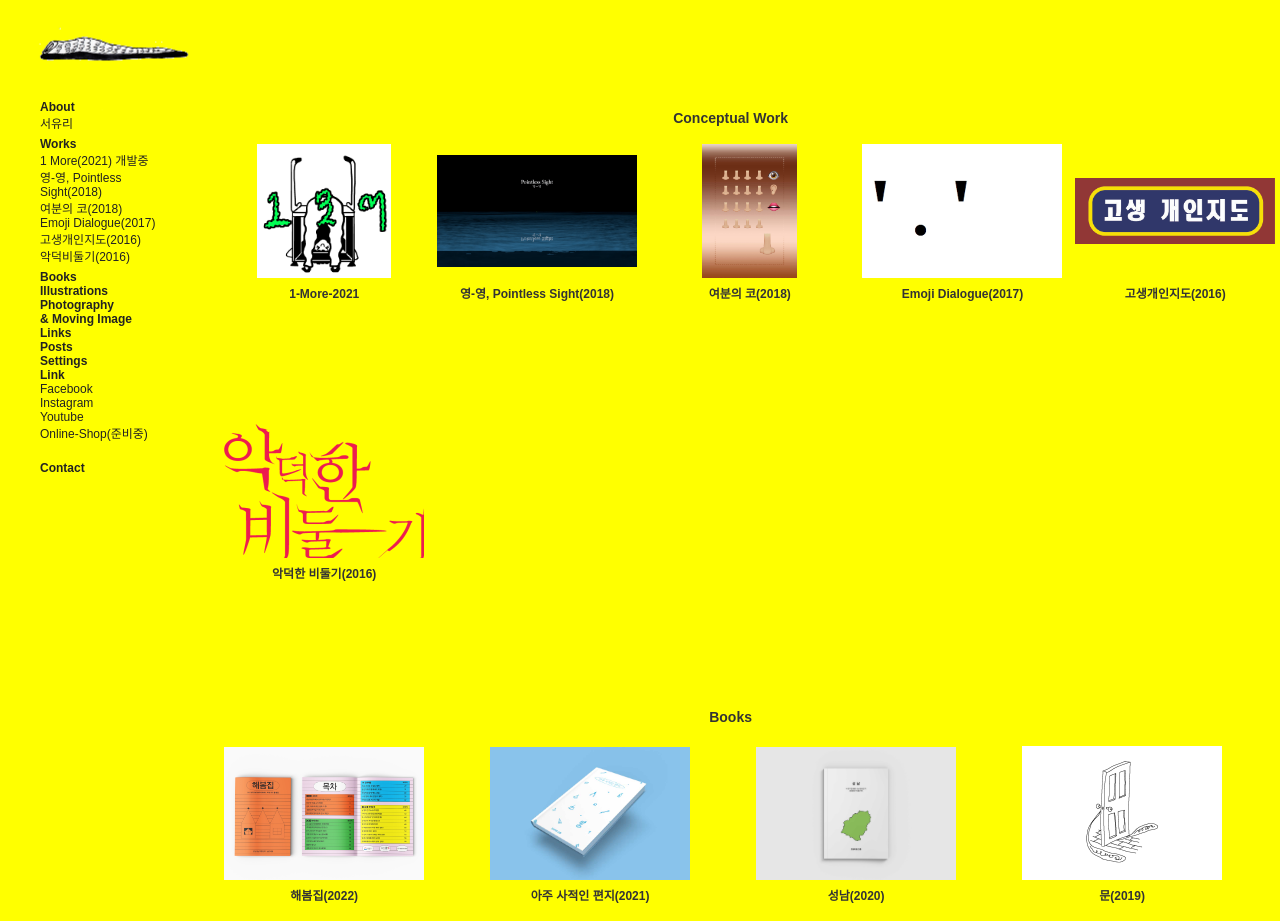
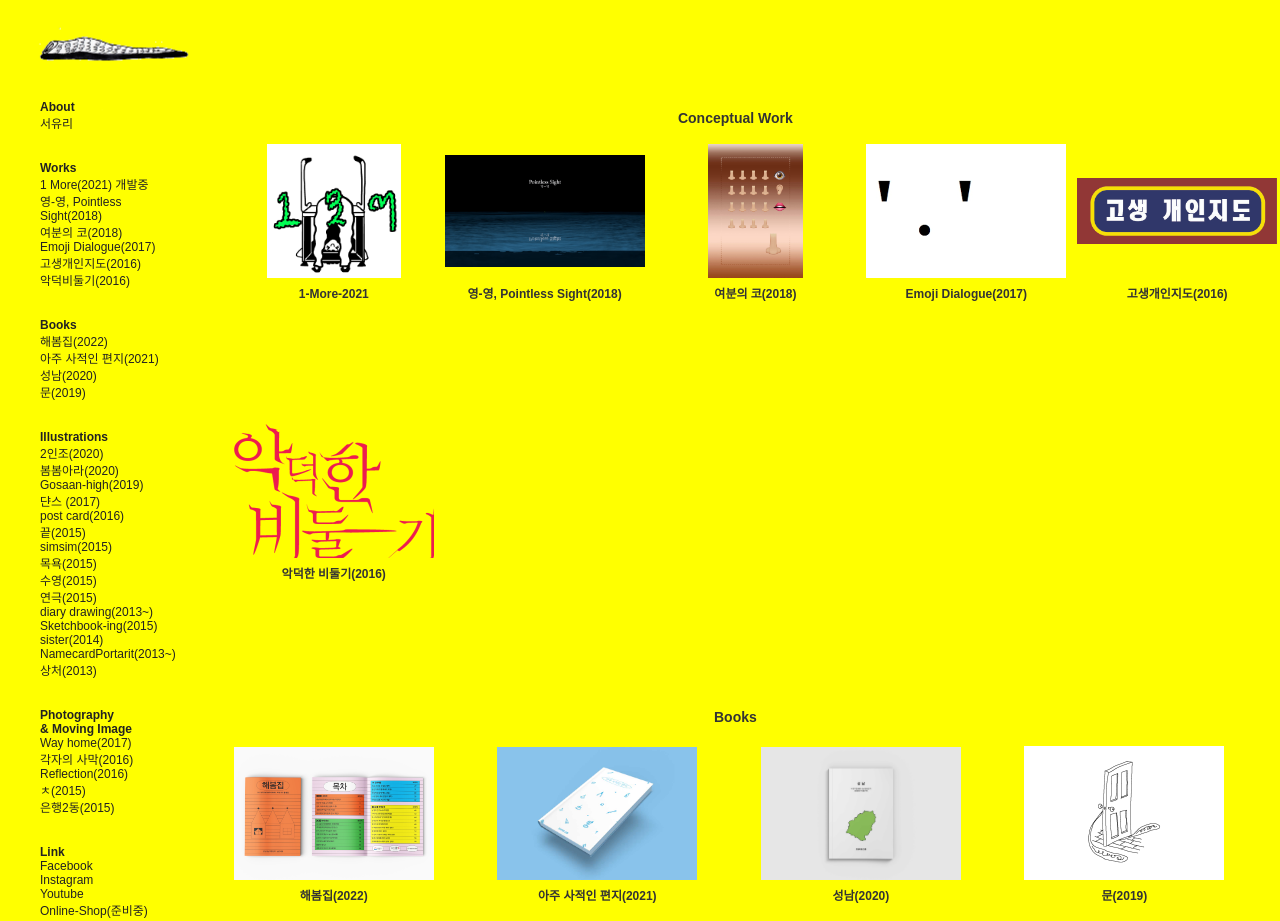
Before and after one commit to suhyouri/portfolio, a website with bundled scripts: page frontend/index.html in a window 1280 px wide. Shown: the top 921 px of the page. Built offline with nearby package versions, Linux system fonts and the light colour scheme.

Commit message:
add contents on route

```diff
--- a/frontend/index.html
+++ b/frontend/index.html
@@ -27,10 +27,13 @@
                     <ul class="set_wrapper" id="page_link">
                         <li>
                             <a href="/about" class="nav__link" data-link>서유리</a>
+
                         </li>
                     </ul>
                 </li>
             </ul>
+
+
             <!-- #2. Works -->
             <ul class="list">
                 <li class="set_link">
@@ -47,17 +50,61 @@
                     </ul>
                 </li>
             </ul>
-            <!-- <a href="/" class="nav__link set_name" data-link>Dashboard</a> -->
-
-            <a href="/books" class="nav__link set_name" data-link>Books</a>
-            <a href="/illustrations" class="nav__link set_name" data-link>Illustrations</a>
-            <a href="/photonvideo" class="nav__link set_name" data-link>Photography<br>& Moving Image</a>
-            <a href="/links" class="nav__link set_name" data-link>Links</a>
-            <a href="/posts" class="nav__link set_name" data-link>Posts</a>
-            <a href="/settings" class="nav__link set_name" data-link>Settings</a>
-
-            <!-- #5. Link -->
-            <!-- toggle -->
+            <!-- #3. Books -->
+            <ul class="list">
+                <li class="set_link">
+                    <a href="/books" class="nav__link set_name" data-link>Books</a>
+                    <ul class="set_wrapper" id="page_link">
+                        <li>
+                            <a href="/1-More-2021" class="nav__link" data-link>해봄집(2022)</a>
+                            <a href="/works/2" class="nav__link" data-link>아주 사적인 편지(2021)</a>
+                            <a href="/works/3" class="nav__link" data-link>성남(2020)</a>
+                            <a href="/works/4" class="nav__link" data-link>문(2019)</a>
+                        </li>
+                    </ul>
+                </li>
+            </ul>
+            <!-- #4. Illustration -->
+            <ul class="list">
+                <li class="set_link">
+                    <a href="/illustrations" class="nav__link set_name" data-link>Illustrations</a>
+                    <ul class="set_wrapper" id="page_link">
+                        <li>
+                            <a href="/1-More-2021" class="nav__link" data-link>2인조(2020)</a>
+                            <a href="/works/2" class="nav__link" data-link>봄봄아라(2020)</a>
+                            <a href="/works/3" class="nav__link" data-link>Gosaan-high(2019)</a>
+                            <a href="/works/4" class="nav__link" data-link>댠스 (2017)</a>
+                            <a href="/works/4" class="nav__link" data-link>post card(2016)</a>
+                            <a href="/works/4" class="nav__link" data-link>끝(2015)</a>
+                            <a href="/works/4" class="nav__link" data-link>simsim(2015)</a>
+                            <a href="/works/4" class="nav__link" data-link>목욕(2015)</a>
+                            <a href="/works/4" class="nav__link" data-link>수영(2015)</a>
+                            <a href="/works/4" class="nav__link" data-link>연극(2015)</a>
+                            <a href="/works/4" class="nav__link" data-link>diary drawing(2013~)</a>
+                            <a href="/works/4" class="nav__link" data-link>Sketchbook-ing(2015)</a>
+                            <a href="/works/4" class="nav__link" data-link>sister(2014)</a>
+                            <a href="/works/4" class="nav__link" data-link>NamecardPortarit(2013~)</a>
+                            <a href="/works/4" class="nav__link" data-link>상처(2013)</a>
+                        </li>
+                    </ul>
+                </li>
+            </ul>
+            <!-- #5. Photography & Moving Image -->
+            <ul class="list">
+                <li class="set_link">
+                    <a href="/photonvideo" class="nav__link set_name" data-link>Photography<br>& Moving Image</a>
+                    <ul class="set_wrapper" id="page_link">
+                        <li>
+                            <a href="/1-More-2021" class="nav__link" data-link>Way home(2017)</a>
+                            <a href="/works/2" class="nav__link" data-link>각자의 사막(2016)</a>
+                            <a href="/works/4" class="nav__link" data-link>Reflection(2016)</a>
+                            <a href="/works/3" class="nav__link" data-link>ㅊ(2015)</a>
+                            <a href="/works/4" class="nav__link" data-link>은행2동(2015)</a>
+                        </li>
+                    </ul>
+                </li>
+            </ul>
+            <!-- #6. Link -->
             <ul class="list">
                 <li class="set_link">
                     <a href="#" class="nav__link set_name" id="toggle">Link</a>
@@ -72,7 +119,7 @@
                 </li>
             </ul>
             <br>
-            <a href="mailto:suhyouri@gmail.com" class="nav__link"><b>Contact</b></a>
+
         </nav>
         <div id="app"></div>
     </main>
--- a/frontend/static/css/index.css
+++ b/frontend/static/css/index.css
@@ -147,10 +147,10 @@ footer {
     font-size: 13px;
 }
 
-.card:hover {
+/* .container > .card:hover {
     color:#009579;
     background: rgb(249, 0, 0, 0.1);
-}
+} */
 
 .card img{
   overflow: hidden;
@@ -181,7 +181,16 @@ footer {
     text-align: center;
 }
 
+.thumb_title:hover {
+    color:#009579;
+    background: rgba(255, 255, 255, 0.05);
+}
+
 a {
     text-decoration-line: none;
     color: #009579;
 }
+
+.list {
+    margin-bottom: 30px;
+}
--- a/frontend/static/js/views/About.js
+++ b/frontend/static/js/views/About.js
@@ -21,6 +21,7 @@ export default class extends AbstractView {
         open new experience !
         <br>
         <img src="./static/assets/0_about/2016_lizardbody.png" height="185" width="auto">
+        <a href="mailto:suhyouri@gmail.com" class="nav__link"><b>Contact</b></a>
     </div>
         `;
   }
```
